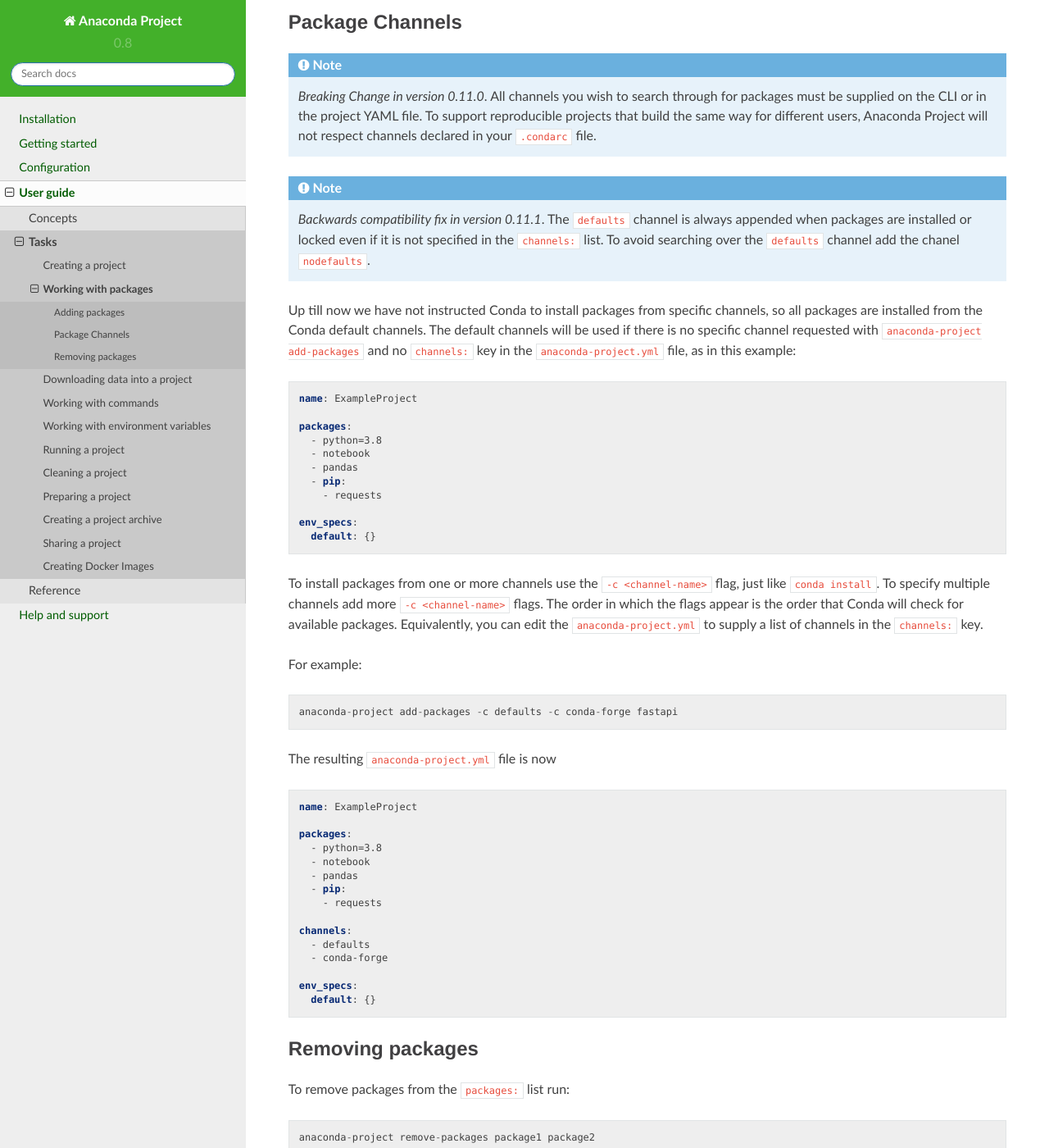
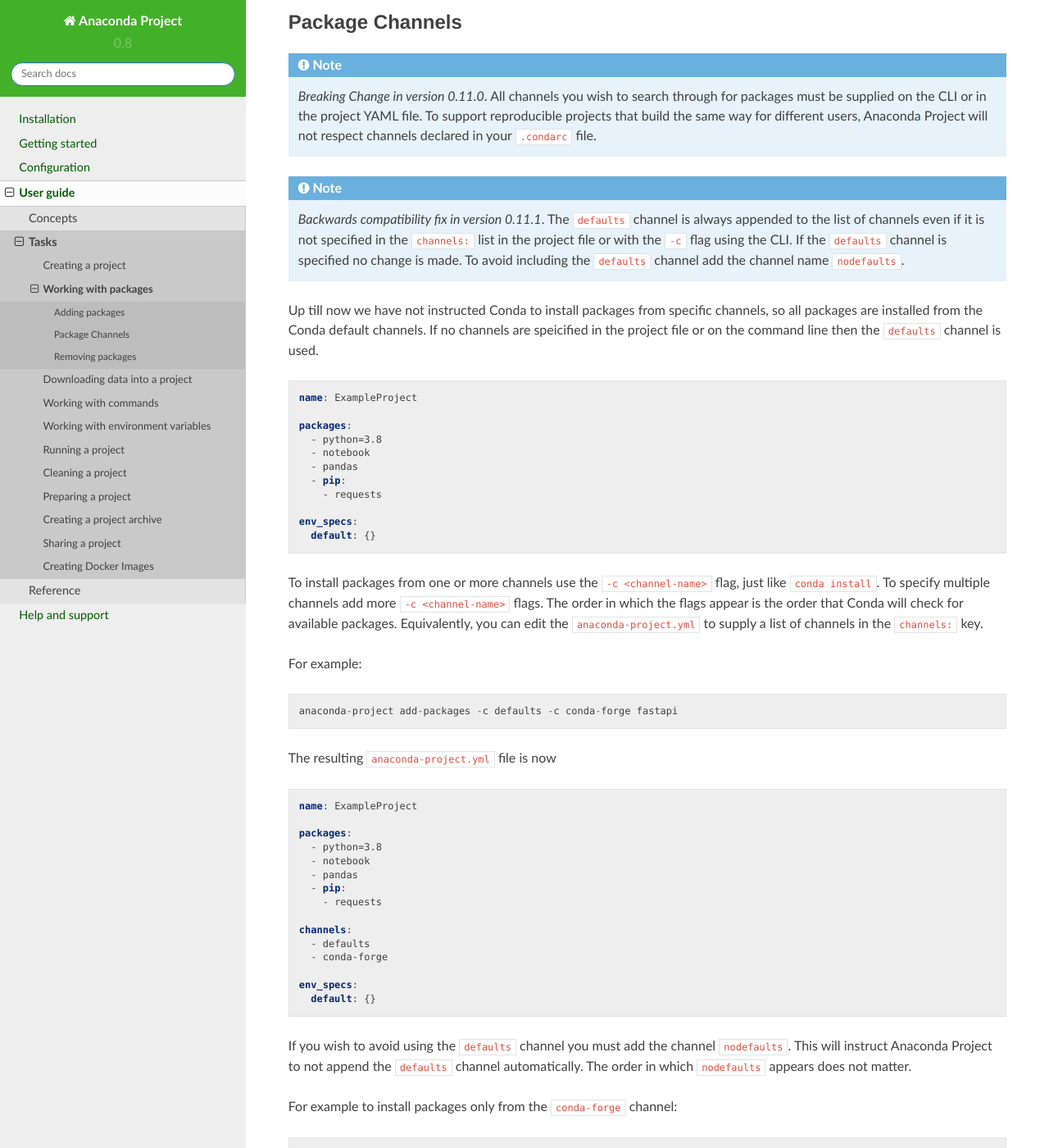
Before and after one commit to anaconda/anaconda-project, a Sphinx documentation site: the page built from docs/source/user-guide/tasks/work-with-packages.rst, in a window 1280 px wide and 1400 px high, scrolled down 2011 px. Shown: the whole window at 82% size. Built offline with Sphinx 7.4.7 and the Read the Docs theme 2.0.0, drawn with Linux system fonts in a browser that asks for light colours; some of the changed text lies outside the part shown.

Commit message:
use of nodefaults in docs

```diff
--- a/docs/source/user-guide/tasks/work-with-packages.rst
+++ b/docs/source/user-guide/tasks/work-with-packages.rst
@@ -114,14 +114,15 @@
   or in the project YAML file.  To support reproducible projects that build the same way for different users, Anaconda Project will not respect channels declared in your ``.condarc`` file.
 
 .. note::
-  *Backwards compatibility fix in version 0.11.1*. The ``defaults`` channel is always appended when packages are installed
-  or locked even if it is not specified in the ``channels:`` list. To avoid searching over the ``defaults`` channel add the chanel ``nodefaults``.
+  *Backwards compatibility fix in version 0.11.1*. The ``defaults`` channel is always appended to the list of channels
+  even if it is not specified in the ``channels:`` list in the project file or with the ``-c`` flag using the CLI.
+  If the ``defaults`` channel is specified no change is made. To avoid including the ``defaults`` channel add the
+  channel name ``nodefaults``.
 
 
 Up till now we have not instructed Conda to install packages from specific channels, so all packages are installed from
-the Conda default channels. The default channels
-will be used if there is no specific channel requested with ``anaconda-project add-packages`` and
-no ``channels:`` key in the ``anaconda-project.yml`` file, as in this example:
+the Conda default channels. If no channels are speicified in the project file or on the command line then the
+``defaults`` channel is used.
 
 .. code-block:: yaml
 
@@ -167,6 +168,33 @@
     default: {}
 
 
+If you wish to avoid using the ``defaults`` channel you must add the channel ``nodefaults``. This will instruct
+Anaconda Project to not append the ``defaults`` channel automatically. The order in which ``nodefaults`` appears
+does not matter.
+
+For example to install packages only from the ``conda-forge`` channel::
+
+  anaconda-project add-packages -c conda-forge -c nodefaults fastapi
+
+The resulting ``anaconda-project.yml`` file is now
+
+.. code-block:: yaml
+
+  name: ExampleProject
+
+  packages:
+    - python=3.8
+    - notebook
+    - pandas
+    - pip:
+      - requests
+
+  channels:
+    - conda-forge
+    - nodefaults
+
+  env_specs:
+    default: {}
 
 
 *****************
```
